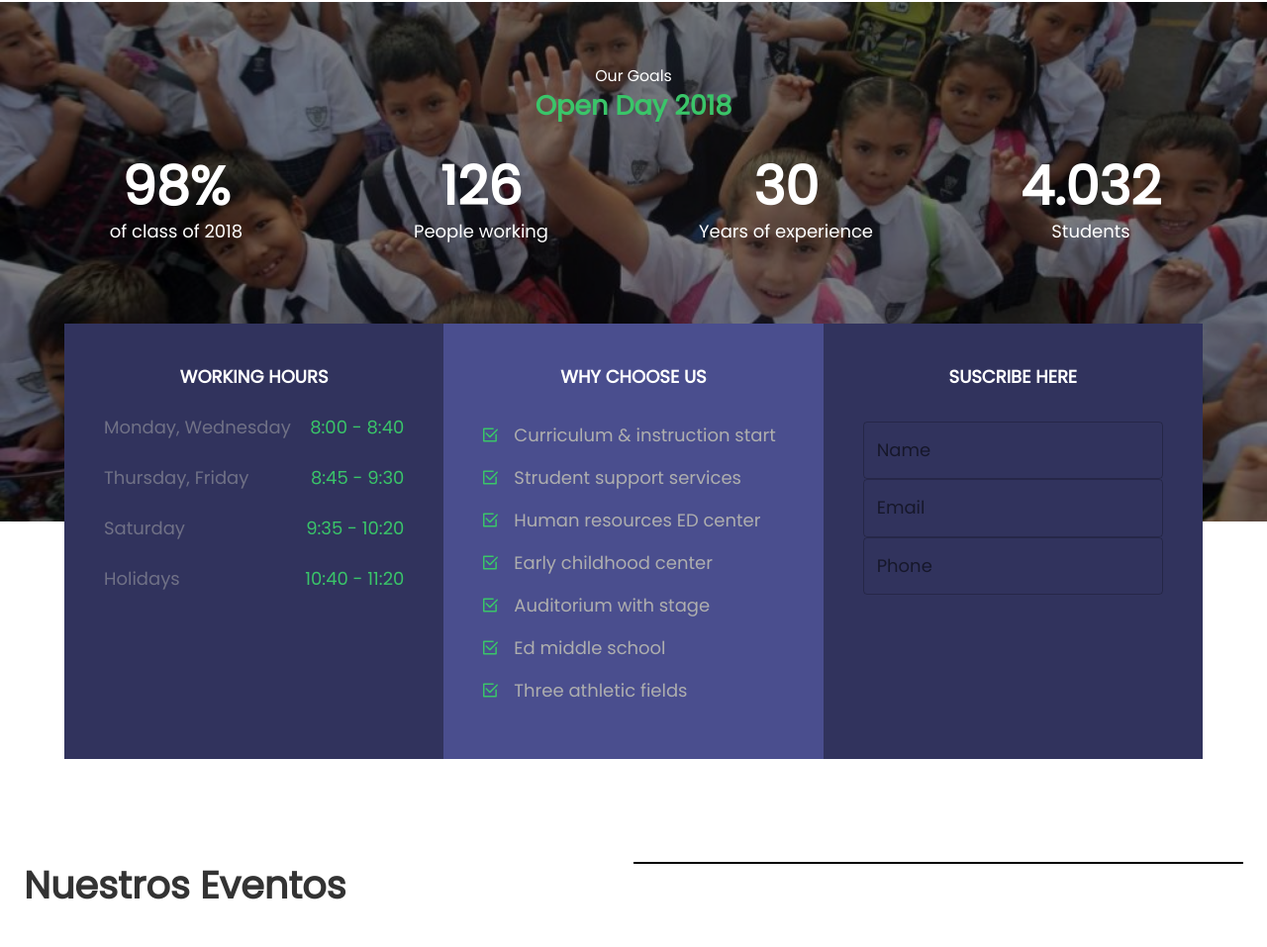
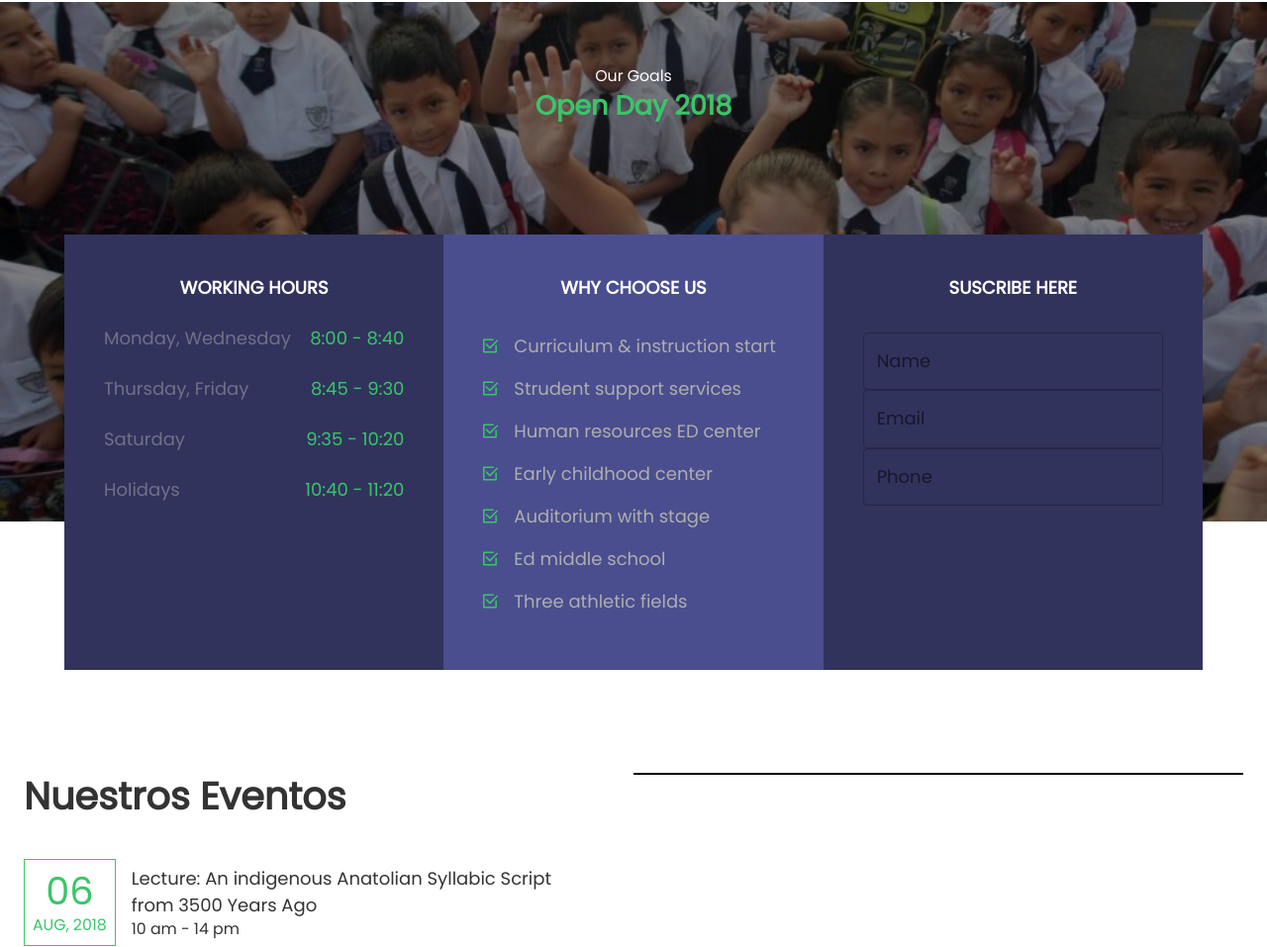
Before and after one commit to PauloTC/gat_IvySchool, a Gatsby site: page / in a window 1280 px wide. Shown: the part 1543-2500 px from the top of the page at 99% size. Built offline with nearby package versions, Linux system fonts and the light colour scheme; Gatsby itself is replaced by a stand-in of ours.

Commit message:
working on styles

```diff
--- a/src/components/home/open-day.js
+++ b/src/components/home/open-day.js
@@ -88,7 +88,7 @@ const OpenDay = () => {
                 <Typography  variant="h5" >
                      <Box mb={ 4 } fontWeight={600}  textAlign="center" color="#3AC569" >Open Day 2018</Box>
                 </Typography>
-                <div className={ classes.box  } >
+                {/* <div className={ classes.box  } >
                     {
                         info.map( i => {
                             return (
@@ -103,7 +103,7 @@ const OpenDay = () => {
                             )
                         } )
                     }
-                </div>
+                </div> */}
                 <Box maxWidth={1150}  position="absolute" left={0}  right={0} margin="auto" bottom={-200} >
                     <Grid container >
 
```
